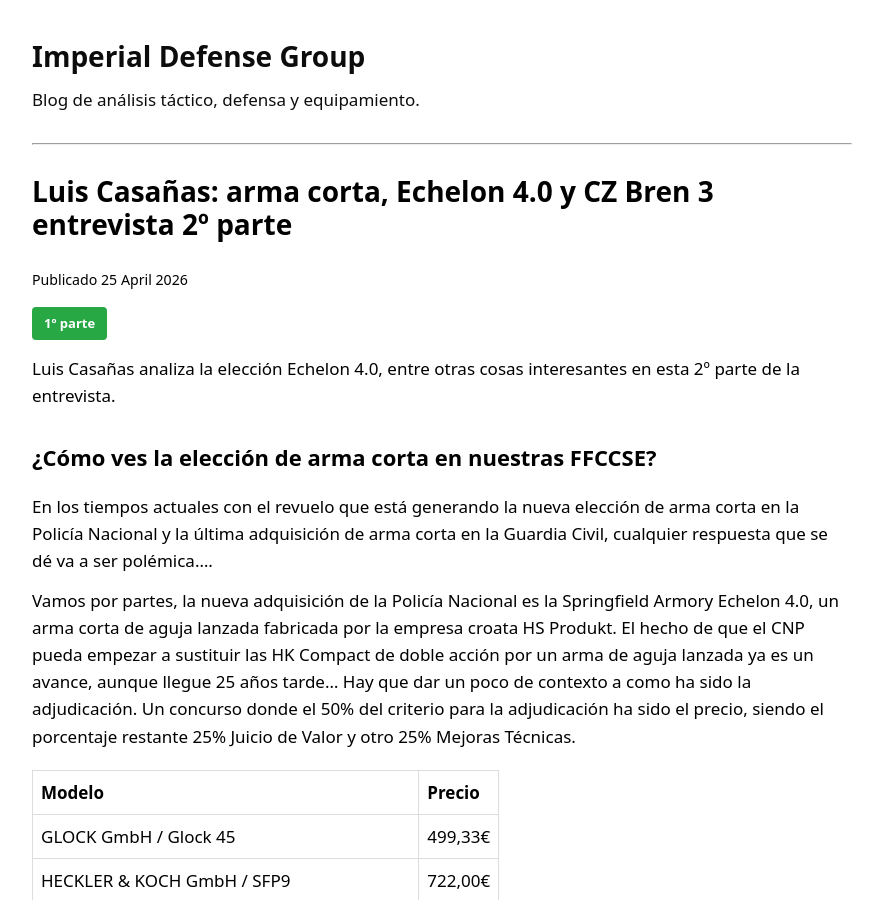
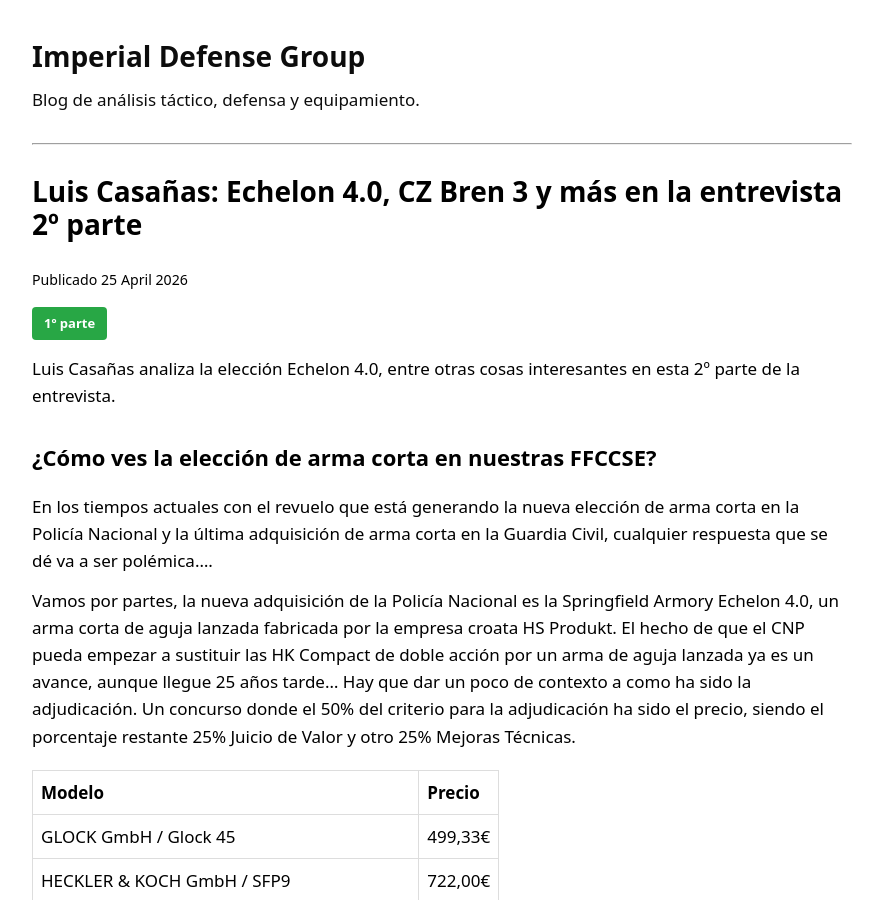
Before and after one commit to imperialdefensegroup/articulos, a Jekyll site: the page built from _posts/2026-04-25-entrevista-luis-casanas-parte-2.md, in a window 1280 px wide and 900 px high. Shown: the whole window, without its empty margins (198-1081 px from the left). Built offline with Jekyll 4.4.1, drawn with Linux system fonts in a browser that asks for light colours.

Commit message:
Update 2026-04-25-entrevista-luis-casanas-parte-2.md

```diff
--- a/_posts/2026-04-25-entrevista-luis-casanas-parte-2.md
+++ b/_posts/2026-04-25-entrevista-luis-casanas-parte-2.md
@@ -1,6 +1,6 @@
 ---
 layout: post
-title: "Luis Casañas: arma corta, Echelon 4.0 y CZ Bren 3 entrevista 2º parte"
+title: "Luis Casañas: Echelon 4.0, CZ Bren 3 y más en la entrevista 2º parte"
 date: 2026-04-25
 permalink: /entrevista-luis-casanas-parte-2/
 ---
```
